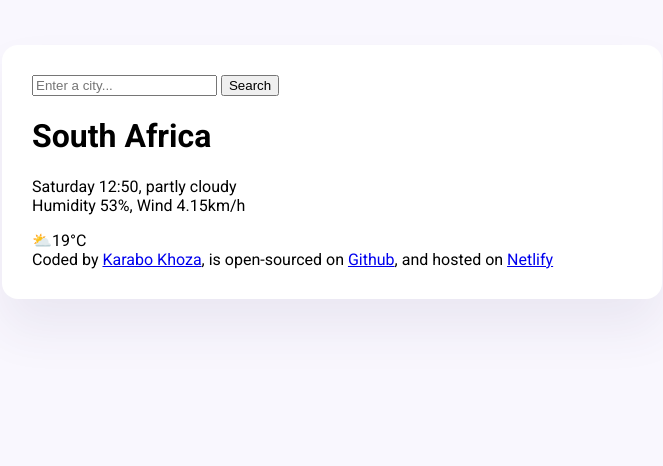
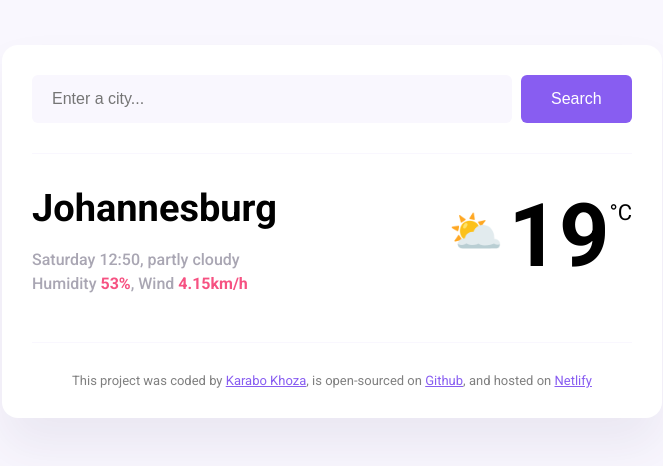
Before and after one commit to Karabo-Khoza/karabo, a plain HTML site: page index.html in a window 1280 px wide. Shown: the whole page, without its empty margins (308-971 px from the left). Drawn offline with Linux system fonts and the light colour scheme.

Commit message:
Added basic CSS

```diff
--- a/index.html
+++ b/index.html
@@ -15,24 +15,35 @@
   <body>
     <div class="weather-app">
       <header>
-        <form>
-          <input type="search" placeholder="Enter a city..." required />
-          <input type="submit" value="Search" />
+        <form class="search-form">
+          <input
+            type="search"
+            placeholder="Enter a city..."
+            required
+            class="search-form-input"
+          />
+          <input type="submit" value="Search" class="search-form-button" />
         </form>
       </header>
       <main>
-        <div>
-          <h1>South Africa</h1>
-          <p>
-            Saturday 12:50, partly cloudy
-            <br />
-            Humidity 53%, Wind 4.15km/h
-          </p>
+        <div class="weather-app-data">
+          <div>
+            <h1 class="weather-app-city">Johannesburg</h1>
+            <p class="weather-app-details">
+              Saturday 12:50, partly cloudy
+              <br />
+              Humidity <strong>53%</strong>, Wind <strong>4.15km/h</strong>
+            </p>
+          </div>
+          <div class="weather-app-temperature">
+            <div class="temperature-icon">⛅</div>
+            <div class="temperature-value">19</div>
+            <div class="temperature-unit">°C</div>
+          </div>
         </div>
-        <div>⛅19°C</div>
       </main>
       <footer>
-        Coded by
+        This project was coded by
         <a href="https://github.com/Karabo-Khoza" target="_blank"
           >Karabo Khoza</a
         >, is open-sourced on
--- a/src/index.css
+++ b/src/index.css
@@ -11,3 +11,85 @@ body {
   box-shadow: 0 30px 50px rgba(65, 50, 100, 0.08);
   border-radius: 16px;
 }
+
+header {
+  border-bottom: 1px solid #f9f7fe;
+  padding: 0 0 30px 0;
+}
+
+.search-form-input {
+  background-color: #f9f7fe;
+  border: none;
+  border-radius: 6px;
+  width: 80%;
+  font-size: 16px;
+  padding: 15px 20px;
+}
+
+.search-form-button {
+  background-color: #885df1;
+  border: none;
+  color: white;
+  padding: 15px 30px;
+  font-size: 16px;
+  border-radius: 6px;
+  margin-left: 5px;
+}
+
+main {
+  padding: 30px 0;
+}
+
+.weather-app-data {
+  display: flex;
+  justify-content: space-between;
+}
+
+.weather-app-city {
+  margin: 0;
+  font-size: 38px;
+  line-height: 48px;
+}
+
+.weather-app-details {
+  font-size: 16px;
+  line-height: 24px;
+  color: rgba(39, 33, 66, 0.4);
+  font-weight: 500;
+}
+
+.weather-app-details strong {
+  color: #f65282;
+}
+
+.weather-app-temperature {
+  display: flex;
+}
+
+.temperature-icon {
+  font-size: 44px;
+  margin-top: 22px;
+}
+
+.temperature-value {
+  font-size: 88px;
+  font-weight: bold;
+  margin-left: 5px;
+}
+
+.temperature-unit {
+  margin-top: 16px;
+  font-size: 22px;
+}
+
+footer {
+  border-top: 1px solid #f9f7fe;
+  padding: 30px 0 0 0;
+  text-align: center;
+  font-size: 13px;
+  color: rgba(0, 0, 0, 0.5);
+}
+
+a {
+  color: #885df1;
+}
```
